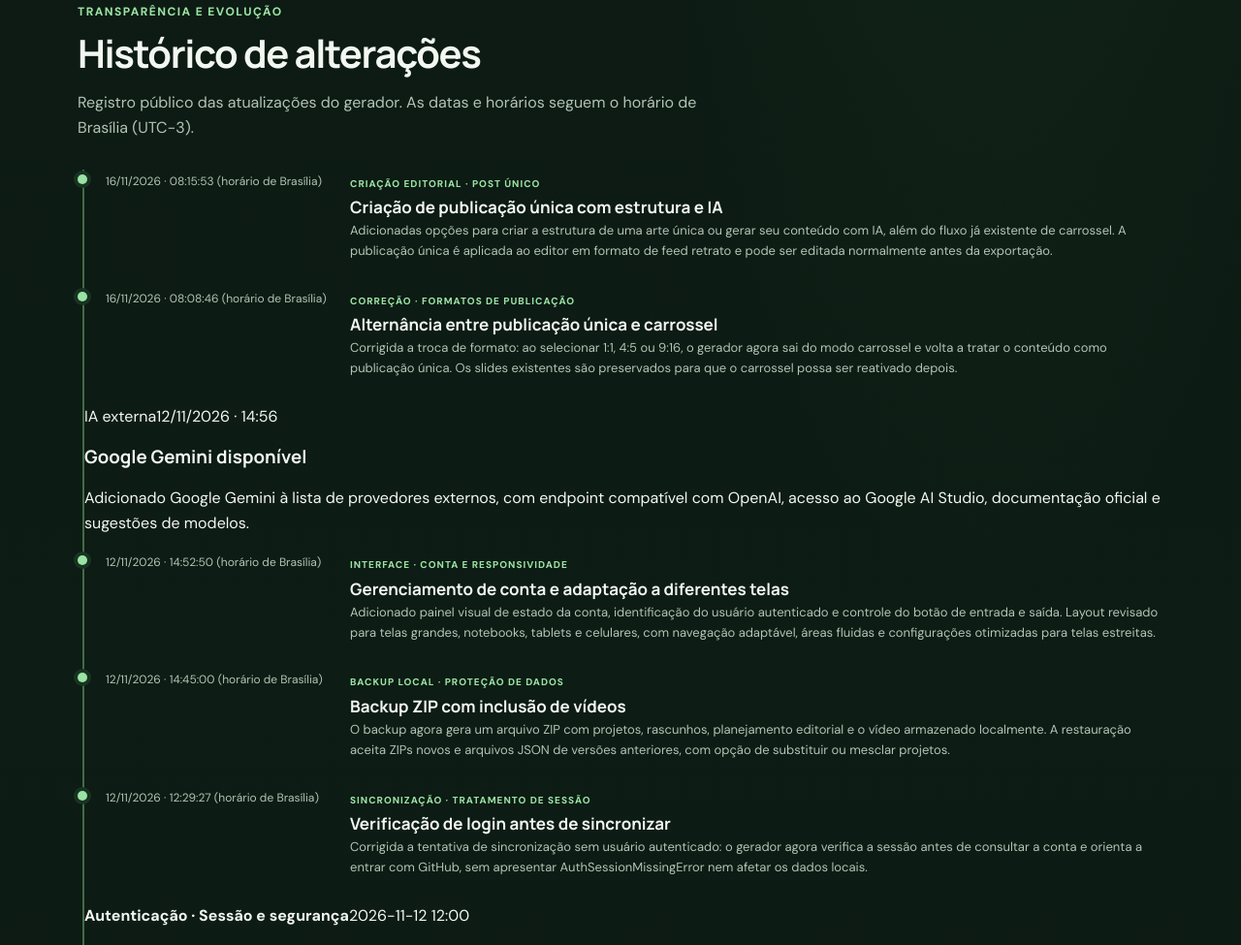
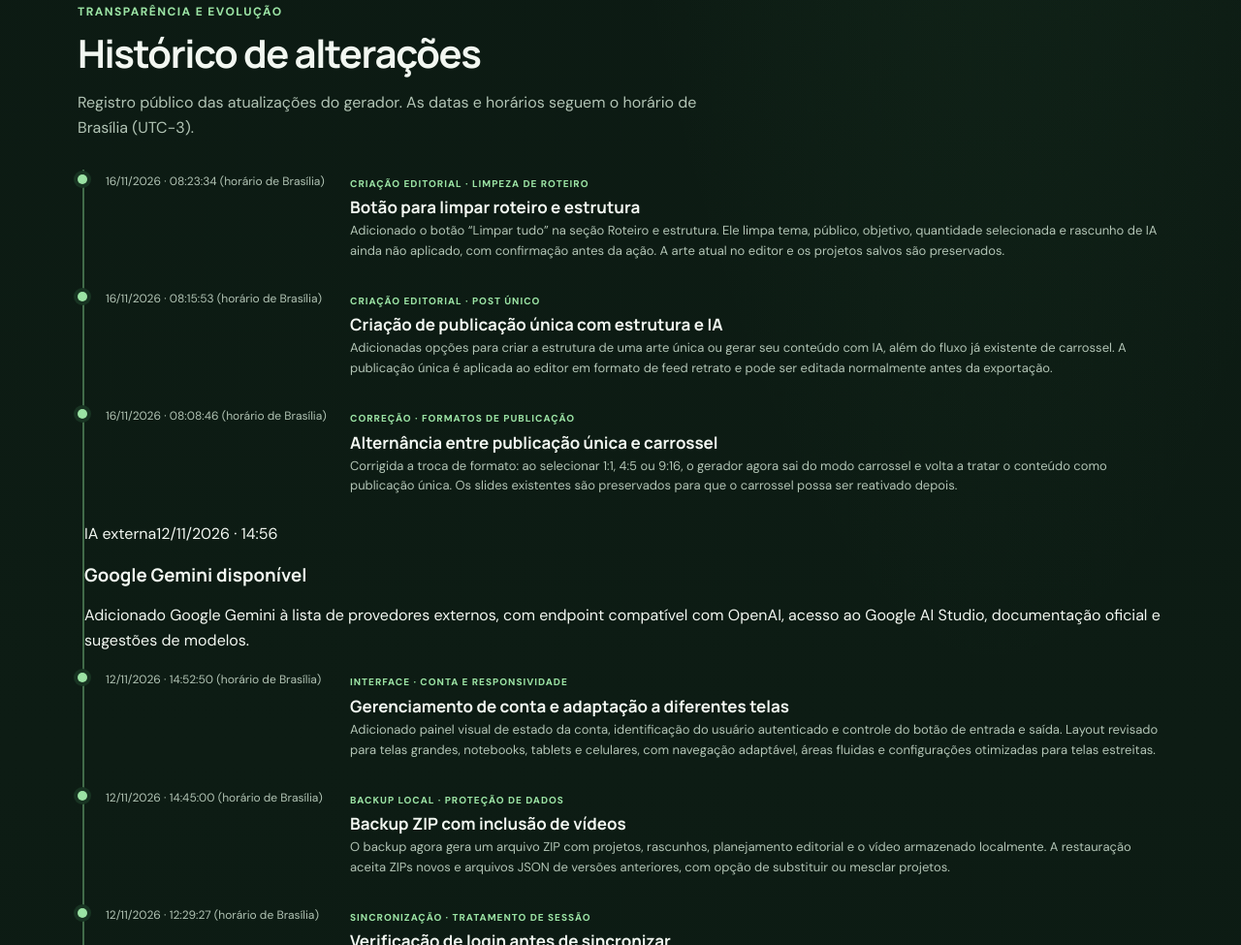
Before and after one commit to mpjbiologo/gerador-postagens-mpjnutri, a plain HTML site: page index.html in a window 1280 px wide. Shown: the part 2178-3153 px from the top of the page at 97% size. Drawn offline with Linux system fonts and the light colour scheme.

Commit message:
Registra botão limpar tudo no histórico

```diff
--- a/index.html
+++ b/index.html
@@ -75,6 +75,7 @@ header{height:76px;display:flex;align-items:center;justify-content:space-between
 <section class="section" id="historico">
  <div class="section-head"><div class="kicker">Transparência e evolução</div><h2>Histórico de alterações</h2><p class="section-intro">Registro público das atualizações do gerador. As datas e horários seguem o horário de Brasília (UTC−3).</p></div>
  <div class="changelog-list">
+  <article class="changelog-entry"><time datetime="2026-11-16T08:23:34-03:00">16/11/2026 · 08:23:34 (horário de Brasília)</time><div><span class="changelog-version">Criação editorial · Limpeza de roteiro</span><h3>Botão para limpar roteiro e estrutura</h3><p>Adicionado o botão “Limpar tudo” na seção Roteiro e estrutura. Ele limpa tema, público, objetivo, quantidade selecionada e rascunho de IA ainda não aplicado, com confirmação antes da ação. A arte atual no editor e os projetos salvos são preservados.</p></div></article>
   <article class="changelog-entry"><time datetime="2026-11-16T08:15:53-03:00">16/11/2026 · 08:15:53 (horário de Brasília)</time><div><span class="changelog-version">Criação editorial · Post único</span><h3>Criação de publicação única com estrutura e IA</h3><p>Adicionadas opções para criar a estrutura de uma arte única ou gerar seu conteúdo com IA, além do fluxo já existente de carrossel. A publicação única é aplicada ao editor em formato de feed retrato e pode ser editada normalmente antes da exportação.</p></div></article>
 <article class="changelog-entry"><time datetime="2026-11-16T08:08:46-03:00">16/11/2026 · 08:08:46 (horário de Brasília)</time><div><span class="changelog-version">Correção · Formatos de publicação</span><h3>Alternância entre publicação única e carrossel</h3><p>Corrigida a troca de formato: ao selecionar 1:1, 4:5 ou 9:16, o gerador agora sai do modo carrossel e volta a tratar o conteúdo como publicação única. Os slides existentes são preservados para que o carrossel possa ser reativado depois.</p></div></article>
 
```
